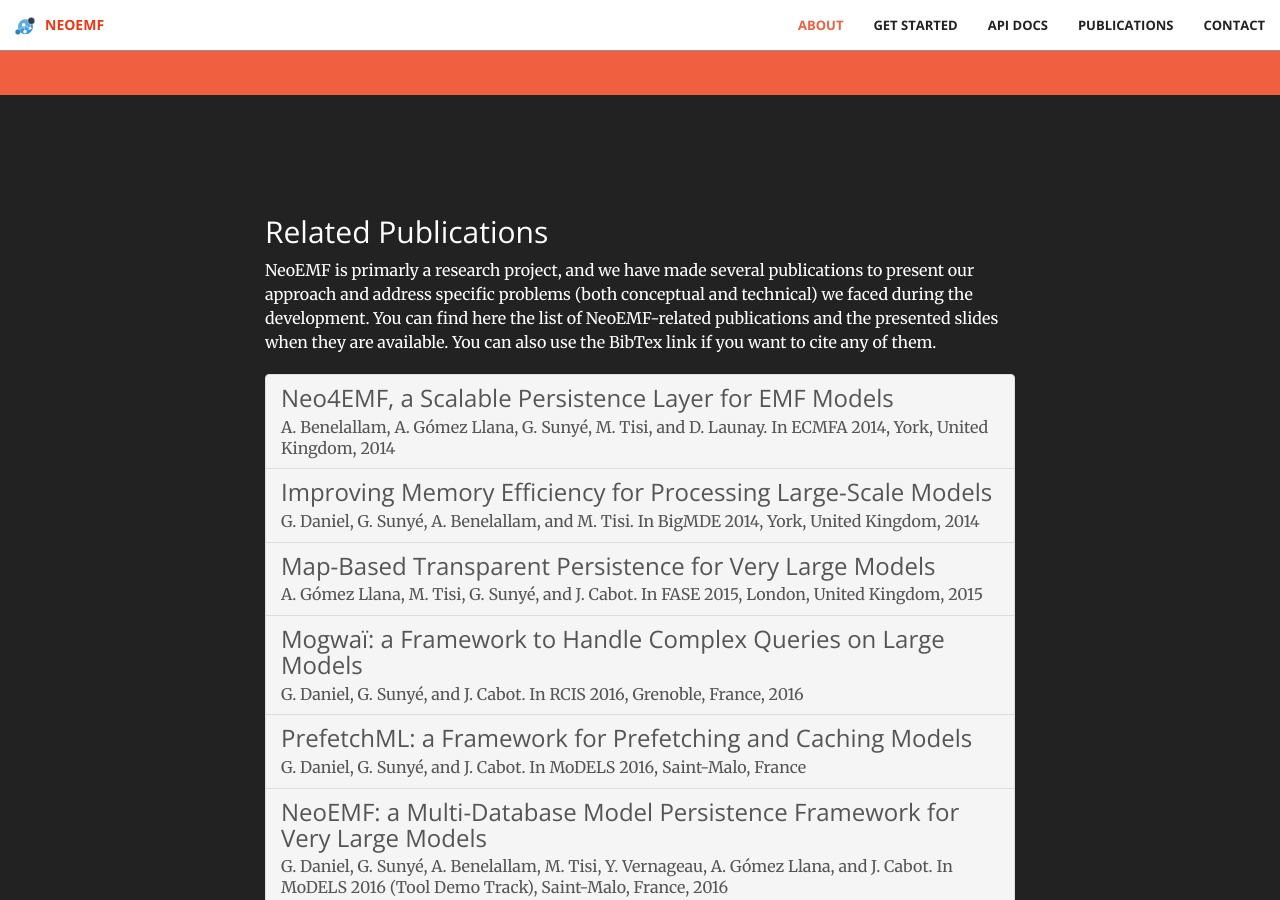
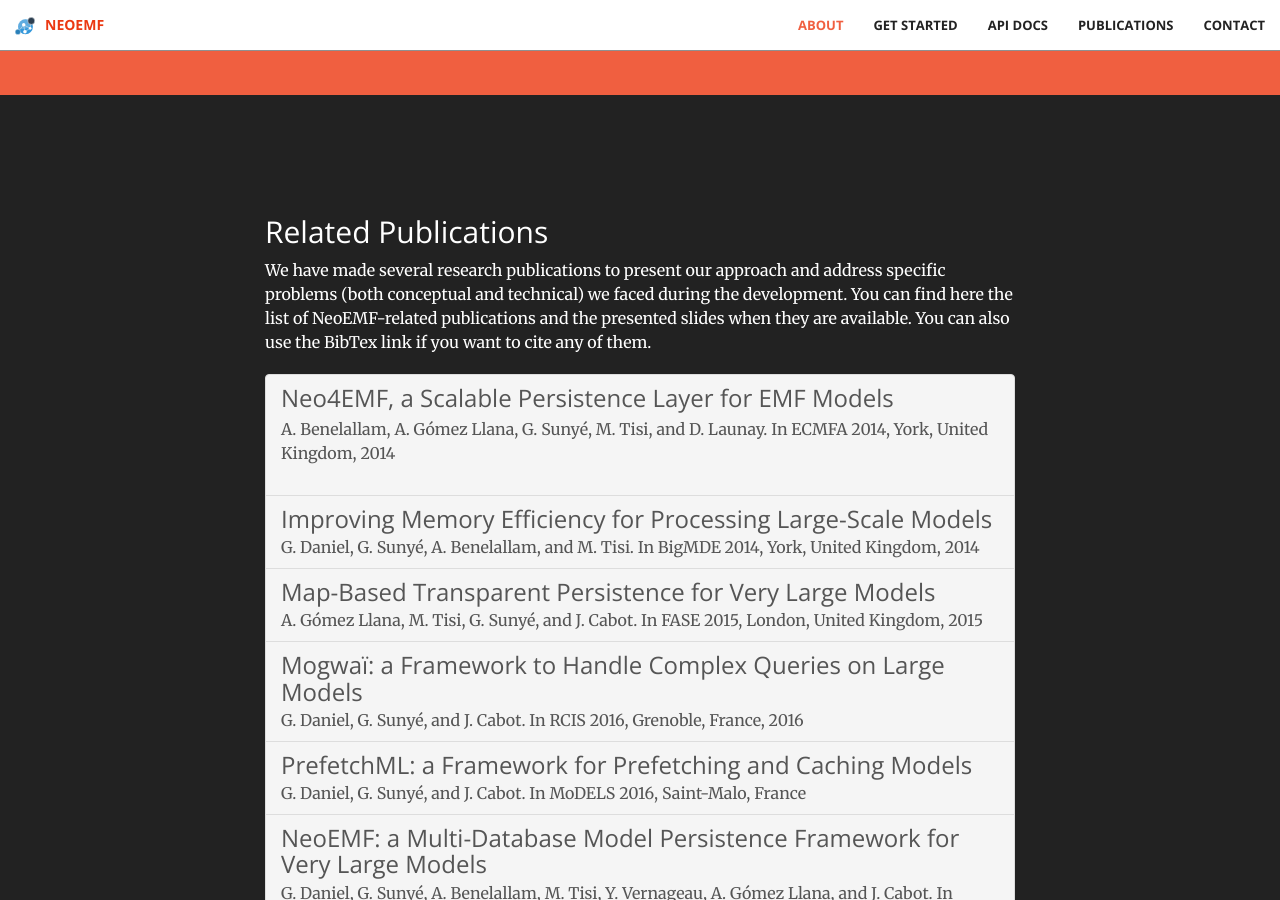
Before and after one commit to atlanmod/NeoEMF-Website, a Jekyll site: the page built from index.html, in a window 1280 px wide and 900 px high, scrolled down 1596 px. Built offline with Jekyll 4.4.1, drawn with Linux system fonts in a browser that asks for light colours.

Commit message:
wrap publications in div

```diff
--- a/_includes/publications.html
+++ b/_includes/publications.html
@@ -3,11 +3,13 @@
         <div class="row">
             <div class="col-lg-8 col-lg-offset-2 text-left">
                 <h2>Related Publications</h2>
-                <p>NeoEMF is primarly a research project, and we have made several publications to present our approach and address specific problems (both conceptual and technical) we faced during the development. You can find here the list of NeoEMF-related publications and the presented slides when they are available. You can also use the BibTex link if you want to cite any of them.</p>
+                <p>We have made several research publications to present our approach and address specific problems (both conceptual and technical) we faced during the development. You can find here the list of NeoEMF-related publications and the presented slides when they are available. You can also use the BibTex link if you want to cite any of them.</p>
                 <div class="list-group">
                     <div class="list-group-item publications">
                         <h3 class="list-group-item-heading">Neo4EMF, a Scalable Persistence Layer for EMF Models</h3>
-                        <p class="list-group-item-text">A. Benelallam, A. Gómez Llana, G. Sunyé, M. Tisi, and D. Launay. In ECMFA 2014, York, United Kingdom, 2014</p>
+                        <div class="list-group-item-text">
+                        <p>A. Benelallam, A. Gómez Llana, G. Sunyé, M. Tisi, and D. Launay. In ECMFA 2014, York, United Kingdom, 2014</p>
+                        </div>
                     </div>
                     <div class="list-group-item publications">
                         <h3 class="list-group-item-heading">Improving Memory Efficiency for Processing Large-Scale Models</h3>
```
